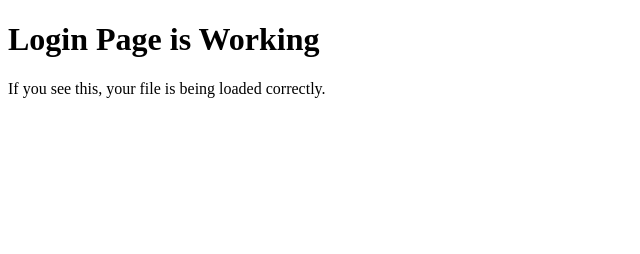
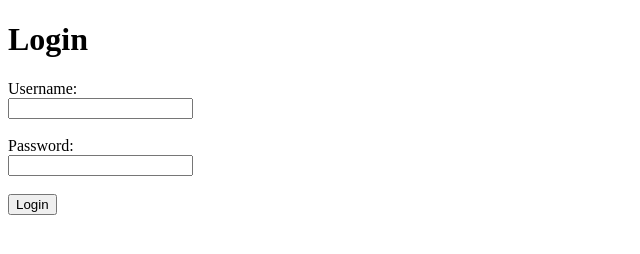
Before and after one commit to veluashwin/host-website, a plain HTML site: page index.html in a window 1280 px wide. Shown: the whole page, without its empty margins (0-640 px from the left). Drawn offline with Linux system fonts and the light colour scheme.

Commit message:
Add files via upload

```diff
--- a/index.html
+++ b/index.html
@@ -3,10 +3,16 @@
 <head>
     <meta charset="UTF-8">
     <meta name="viewport" content="width=device-width, initial-scale=1.0">
-    <title>Login Page</title>
+    <title>Simple Login Page</title>
 </head>
 <body>
-    <h1>Login Page is Working</h1>
-    <p>If you see this, your file is being loaded correctly.</p>
+    <h1>Login</h1>
+    <form>
+        <label for="username">Username:</label><br>
+        <input type="text" id="username" name="username" required><br><br>
+        <label for="password">Password:</label><br>
+        <input type="password" id="password" name="password" required><br><br>
+        <button type="submit">Login</button>
+    </form>
 </body>
 </html>
```
